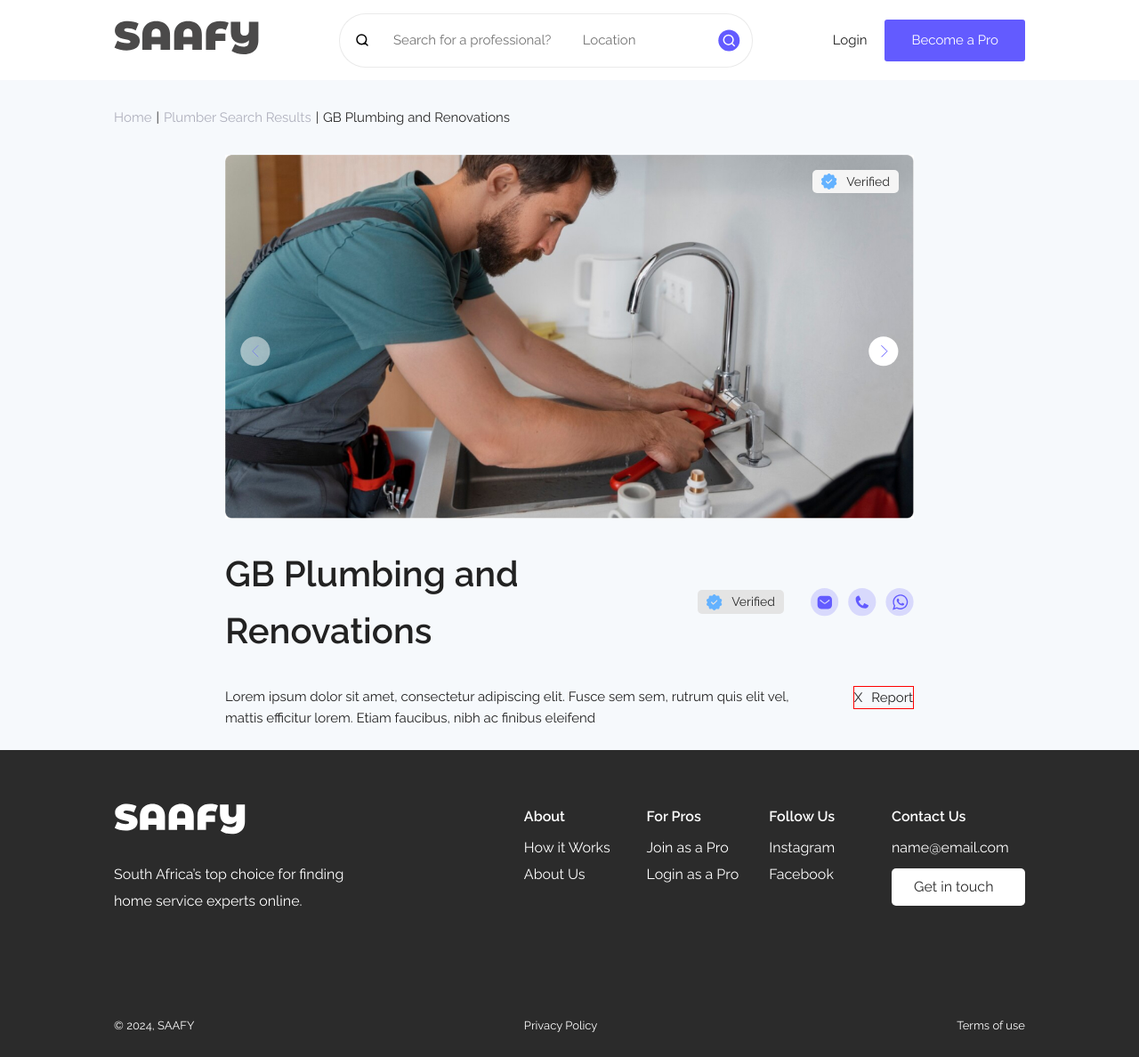
After one commit to Q-MDS/saafy, a CodeIgniter app: page /saafy/index.php/search/view in a window 1280 px wide. The commit adds this page. Shown: the whole page at 89% size. Run offline with CodeIgniter, Linux system fonts and the light colour scheme.

Commit message:
20241231 Changes

```diff
--- a/application/controllers/Search.php
+++ b/application/controllers/Search.php
@@ -25,4 +25,20 @@ class Search extends CI_Controller
 		$this->load->view('includes/template_search', $data);
 	}
 
+	public function set_view()
+	{
+		$this->session->st_userdata('search_view_id', $this->input->post('search_view_id'));
+	}
+
+	public function view()
+	{
+		$data = array();
+		$data['title'] = 'Saafy: View';
+		$data['menu'] = 'includes/menus/search';
+		$data['landing'] = 'search/view_result/landing';
+		$data['main_content'] = 'search/view_result/index';
+
+		$this->load->view('includes/template_search', $data);
+	}
+
 }
--- a/application/views/includes/menus/search.php
+++ b/application/views/includes/menus/search.php
@@ -12,13 +12,14 @@
 		display: flex;
 		align-items: center;
 		justify-content: center;
-		padding-left: 50px;
-		padding-right: 50px;
+		padding-left: 70px;
+		padding-right: 70px;
 	}
 	@media (max-width: 945px) {
 		.search-bar-container {
 			grid-template-columns: repeat(1, 1fr); /* 2 columns for medium screens */
 			row-gap: 24px;
+			margin-top: 30px;
 			margin-bottom: 30px;
 		}
 		.search-bar {
@@ -31,6 +32,7 @@
 		.search-bar-container {
 			grid-template-columns: repeat(1, 1fr); /* 1 column for small screens */
 			row-gap: 24px;
+			margin-top: 30px;
 			margin-bottom: 30px;
 		}
 		.search-bar {
@@ -40,12 +42,12 @@
 	}
 </style>
 <div class="search-bar-container">
-	<div><img src="<?php echo base_url(); ?>res/images/logo_top.svg" alt="Responsive image"></div>
+	<div><img src="<?php echo base_url(); ?>res/images/logo_top.svg" alt="Saaafy logo"></div>
 	<div class="search-bar">
 		<div style="display: flex; align-items: center; justify-content: center; width: 50px; height: 59px; background: #fff; border-radius: 30px 0px 0px 30px; border: 1px solid #EAEAEA; border-right: 0px;">
 			<img src="<?php echo base_url(); ?>res/images/search_outline.svg" alt="Search" style="display: block" />
 		</div>
-		<div style="display: flex; align-items: center; height: 59px; background: #fff; border: 1px solid #EAEAEA; border-left: 0px; border-right: 0px;">
+		<div style="display: flex; align-items: center; flex: 1; height: 59px; background: #fff; border: 1px solid #EAEAEA; border-left: 0px; border-right: 0px;">
 			<input type="text" id="search_topic" style="border: 0px; width: 100%" placeholder="Search for a professional?" />
 		</div>
 		<div style="display: flex; align-items: center; width: 150px; height: 59px; background: #fff; border: 1px solid #EAEAEA; border-left: 0px; border-right: 0px;">
--- a/application/views/includes/template_search.php
+++ b/application/views/includes/template_search.php
@@ -42,7 +42,9 @@
 		</div>
 
 		<!-- <div class="container"> -->
+		<div style="width: 100%; background: #F6F9FC">
 			<?php $this->load->view($landing); ?>
+		</div>
 		<!-- </div> -->
 	</div>
 
--- /dev/null
+++ b/application/views/search/view_result/index.php
@@ -0,0 +1,78 @@
+<style>
+.search-view-detail-container {
+	display: grid;
+	grid-template-columns: auto auto 1fr;
+	align-items: center;
+	column-gap: 30px;
+	width: 100%;
+}
+@media (max-width: 945px) {
+	.search-view-detail-container {
+		grid-template-columns: 1fr; /* 2 columns for medium screens */
+		row-gap: 24px;
+	}
+}
+
+@media (max-width: 480px) {
+	.search-view-detail-container {
+		grid-template-columns: 1fr; /* 1 column for small screens */
+		row-gap: 24px;
+	}
+}
+.search-view-detail-desc-container {
+	display: grid;
+	grid-template-columns: 1fr auto;
+	align-items: flex-start;
+	column-gap: 30px;
+	width: 100%;
+}
+@media (max-width: 945px) {
+	.search-view-detail-desc-container {
+		grid-template-columns: 1fr; /* 2 columns for medium screens */
+		row-gap: 24px;
+	}
+}
+
+@media (max-width: 480px) {
+	.search-view-detail-desc-container {
+		grid-template-columns: 1fr; /* 1 column for small screens */
+		row-gap: 24px;
+	}
+}
+</style>
+<div class="container">
+	<div class="row">
+		<div class="search-view-container" style="padding-top: 30px;">
+			<div>&nbsp;</div>
+			<div class="search-view-detail-container">
+				<div style="font-size: 40px; font-weight: 700;">GB Plumbing and Renovations</div>
+				<!-- <div> -->
+					<div id="show_verified" class="verified" style="background: #e4e4e4;">
+						<div><img src="<?php echo base_url(); ?>res/images/verified_icon.svg" alt="Verified" style="display: block" /></div>
+						<div>Verified</div>
+					</div>
+				<!-- </div> -->
+				<div style="display: flex; align-items: center; justify-content: flex-end; column-gap: 10px;">
+					<div><img src="<?php echo base_url(); ?>res/images/search_result_email.svg" alt="Email" style="display: block" /></div>
+					<div><img src="<?php echo base_url(); ?>res/images/search_result_phone.svg" alt="Contact Number" style="display: block" /></div>
+					<div><img src="<?php echo base_url(); ?>res/images/search_result_whatsapp.svg" alt="whatsApp" style="display: block" /></div>
+				</div>
+			</div>
+			<div>&nbsp;</div>
+		</div>
+	</div>
+
+	<div class="row">
+		<div class="search-view-container" style="padding-top: 30px;">
+			<div>&nbsp;</div>
+			<div class="search-view-detail-desc-container">
+				<div>Lorem ipsum dolor sit amet, consectetur adipiscing elit. Fusce sem sem, rutrum quis elit vel, mattis efficitur lorem. Etiam faucibus, nibh ac finibus eleifend</div>
+				<div style="display: flex; align-items: center; justify-content: flex-end; column-gap: 10px; border: 1px solid #ff0000; ">
+					<div>X</div>
+					<div>Report</div>
+				</div>
+			</div>
+		</div>
+		<div>&nbsp;</div>
+	</div>
+</div>
--- /dev/null
+++ b/application/views/search/view_result/landing.php
@@ -0,0 +1,59 @@
+<style>
+.search-view-container {
+	display: grid;
+	grid-template-columns: 125px 1fr 125px;
+	width: 100%;
+	align-items: flex-start;
+}
+@media (max-width: 945px) {
+	.search-view-container {
+		grid-template-columns: 1fr; /* 2 columns for medium screens */
+		row-gap: 24px;
+	}
+}
+
+@media (max-width: 480px) {
+	.search-view-container {
+		grid-template-columns: 1fr; /* 1 column for small screens */
+		row-gap: 24px;
+	}
+}
+</style>
+<div style="display: flex; flex-grow: 1; width: 100%; min-height: 125px;">
+	<div class="container">
+		<div class="row" style="padding: 30px 0px;">
+			<!-- <div class="two-container" style="align-items: center;"> -->
+				<div style="display: flex; flex-direction: column;">
+					<div id="search_bread_crumbs" style="display: flex; align-items: center; font-size: 1.5rem; column-gap: 5px; color: #2b2b2b;">
+						<div style="color: #AFB0BD">Home</div>
+						<div>|</div>
+						<div style="color: #AFB0BD">Plumber Search Results</div>
+						<div>|</div>
+						<div>GB Plumbing and Renovations</div>
+					</div>
+				</div>
+		</div>
+
+		<div class="row">
+			<div class="search-view-container">
+				<div>&nbsp;</div>
+				<div style="position: relative">
+					<img src="<?php echo base_url(); ?>res/images/search_view_placeholder.jpg" alt="Company main picture" style="display: block; max-width: 100%" />
+					<div style="position: absolute; top: 17px; right: 17px">
+						<div id="show_verified" class="verified">
+							<div><img src="<?php echo base_url(); ?>res/images/verified_icon.svg" alt="Verified" style="display: block" /></div>
+							<div>Verified</div>
+						</div>
+					</div>
+					<div style="position: absolute; top: 50%; left: 17px">
+						<img src="<?php echo base_url(); ?>res/images/slider_left_off.svg" alt="Verified" style="display: block" />
+					</div>
+					<div style="position: absolute; top: 50%; right: 17px">
+						<img src="<?php echo base_url(); ?>res/images/slider_right_on.svg" alt="Verified" style="display: block" />
+					</div>
+				</div>
+				<div>&nbsp;</div>
+			</div>
+		</div>
+	</div>
+</div>
--- a/res/css/main.css
+++ b/res/css/main.css
@@ -311,3 +311,17 @@
 	column-gap: 10px;
 
 }
+.verified {
+	display: flex;
+	align-items: center;
+	column-gap: 10px;
+	background: #f5f5f5;
+	color: #2B2B2B;
+	padding: 2px 10px;
+	font-size: 1.4rem;
+	border-radius: 5px;
+
+}
+.arb {
+	font-size: 8rem;
+}
--- a/res/js/router.js
+++ b/res/js/router.js
@@ -3,5 +3,9 @@ const ROUTER =
 	search: function()
 	{
 		window.location.assign(baseUrl + "search");
+	},
+	search_view: function()
+	{
+		window.location.assign(baseUrl + "search/view");
 	}
 }
--- a/res/js/search.js
+++ b/res/js/search.js
@@ -15,4 +15,18 @@ const SEARCH =
 			ROUTER.search();
 		});
     },
+
+	viewResult: function(id)
+	{
+
+		let formData = { "search_view_id": id };
+
+        let phpUrl = baseUrl + "search/set_result";
+
+        sendData(phpUrl, formData)
+        .then(result =>
+		{
+			ROUTER.search_view();
+		});
+	}
 }
```
Also changed, not shown: application/views/search/index.php (+78 -26 lines), application/views/search/view.php (deleted, +0 -11 lines), res/images/filter_review_3.svg (added), res/images/filter_review_4.svg (added), res/images/filter_review_5.svg (added), res/images/filter_review_all.svg (added), res/images/search_view_placeholder.jpg (added), res/images/slider_left_off.svg (added), res/images/slider_left_on.svg (added), res/images/slider_right_off.svg (added), res/images/slider_right_on.svg (added).
